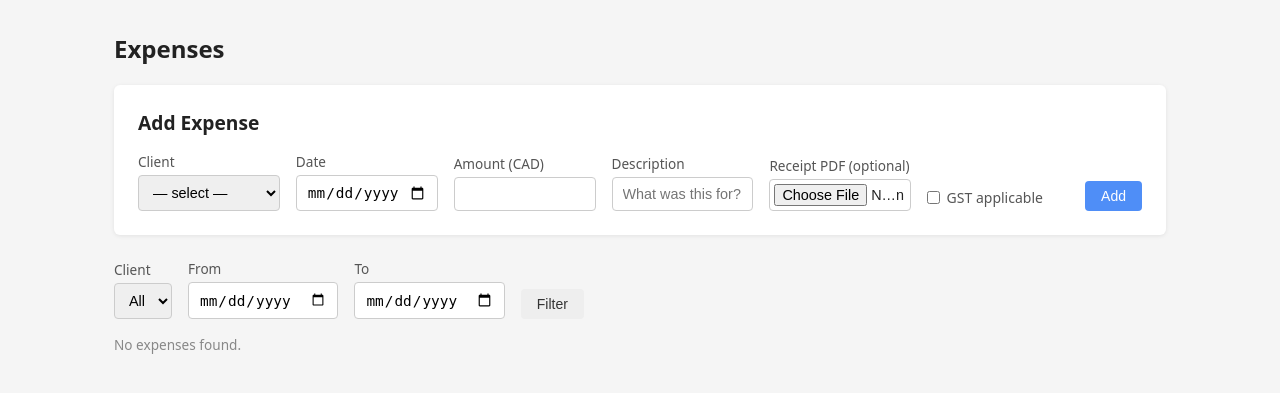
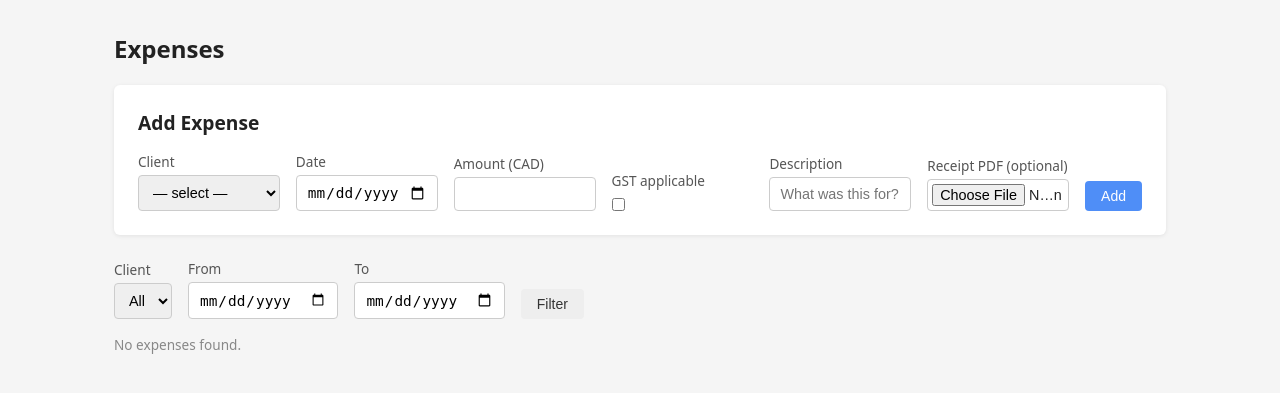
Before and after one commit to BASECAMP70/BASECAMPARB, a Flask app: page /expenses in a window 1280 px wide. Shown: the part 52-445 px from the top of the page. Run offline with Flask 3, Linux system fonts and the light colour scheme.

Commit message:
fix: GST applicable as labelled column next to Amount
Co-Authored-By: Claude Sonnet 4.6 <noreply@anthropic.com>

```diff
--- a/timesheet/templates/expenses.html
+++ b/timesheet/templates/expenses.html
@@ -15,17 +15,16 @@
     </div>
     <div class="form-group" style="margin:0"><label>Date</label><input name="date" type="date" required></div>
     <div class="form-group" style="margin:0"><label>Amount (CAD)</label><input name="amount" type="number" step="0.01" min="0.01" required></div>
+    <div class="form-group" style="margin:0">
+      <label>GST applicable</label>
+      <input type="checkbox" name="gst" value="1" style="width:auto;margin:0;display:block;margin-top:8px">
+    </div>
     <div class="form-group" style="margin:0;grid-column:1/3">
       <label>Description</label><input name="description" placeholder="What was this for?">
     </div>
     <div class="form-group" style="margin:0;grid-column:3/-1">
       <label>Receipt PDF (optional)</label>
       <input name="receipt" type="file" accept=".pdf" style="padding:4px">
-    </div>
-    <div class="form-group" style="margin:0;align-self:flex-end">
-      <label style="display:flex;align-items:center;gap:0.4rem;cursor:pointer;font-size:0.875rem">
-        <input type="checkbox" name="gst" value="1" style="width:auto;margin:0"> GST applicable
-      </label>
     </div>
     <button class="btn btn-primary" type="submit" style="align-self:flex-end">Add</button>
   </form>
```
